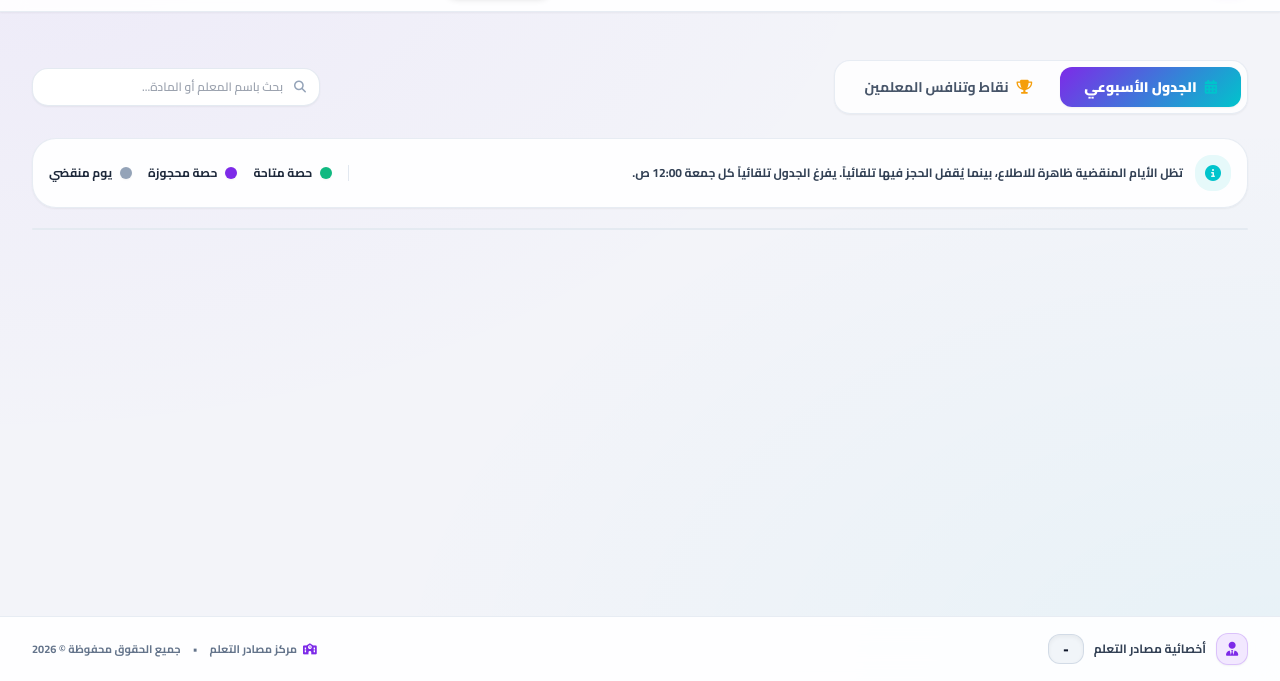
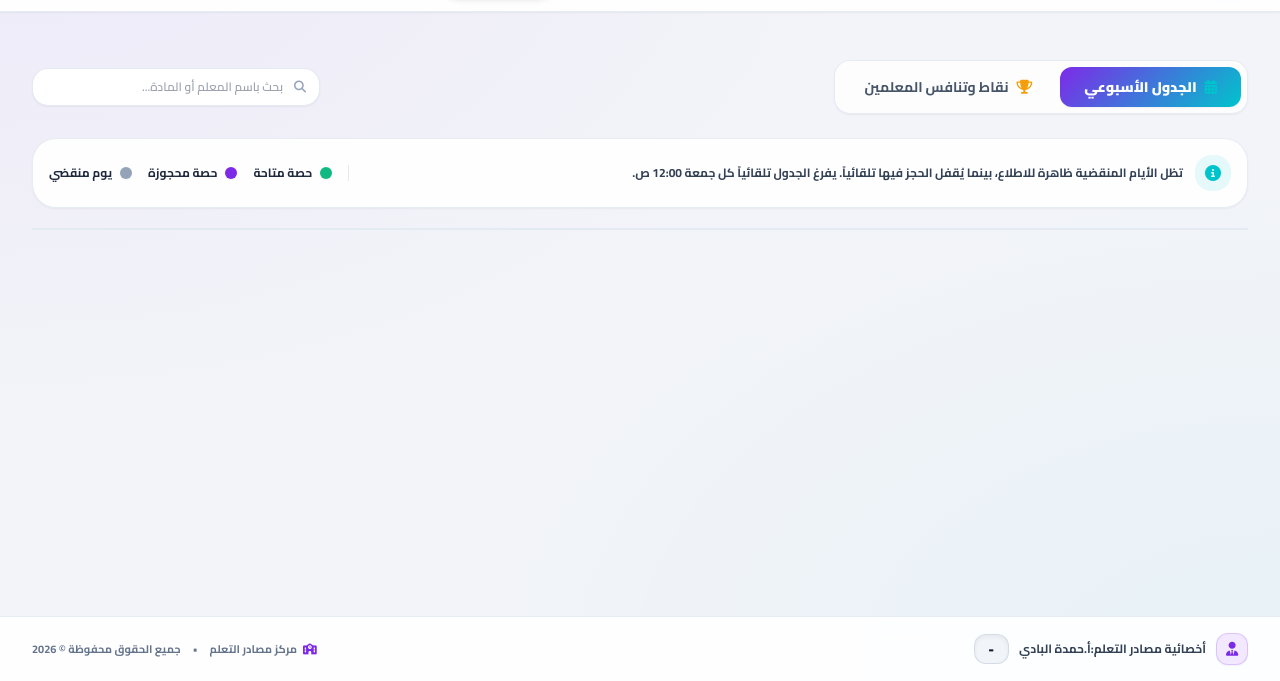
Before and after one commit to almurilrc/ALMuri-LRC, a plain HTML site: page index.html in a window 1280 px wide. Shown: the part 119-800 px from the top of the page. Drawn offline with nearby package versions, Linux system fonts and the light colour scheme; no server answers.

Commit message:
Update index.html

```diff
--- a/index.html
+++ b/index.html
@@ -386,7 +386,7 @@
                 <div class="w-8 h-8 rounded-xl bg-canva-softPurple text-canva-purple flex items-center justify-center text-sm shadow-sm border border-canva-purple/20">
                     <i class="fa-solid fa-user-tie"></i>
                 </div>
-                <span>أخصائية مصادر التعلم  </span>
+                <span>أخصائية مصادر التعلم:أ.حمدة البادي  </span>
                 <span id="footer-specialist-name" class="text-slate-900 font-black text-sm bg-slate-100 px-3.5 py-1 rounded-xl border border-slate-300/80 shadow-inner">-</span>
             </div>
             <div class="flex items-center gap-3 text-slate-500 font-bold text-[11px]">
```
